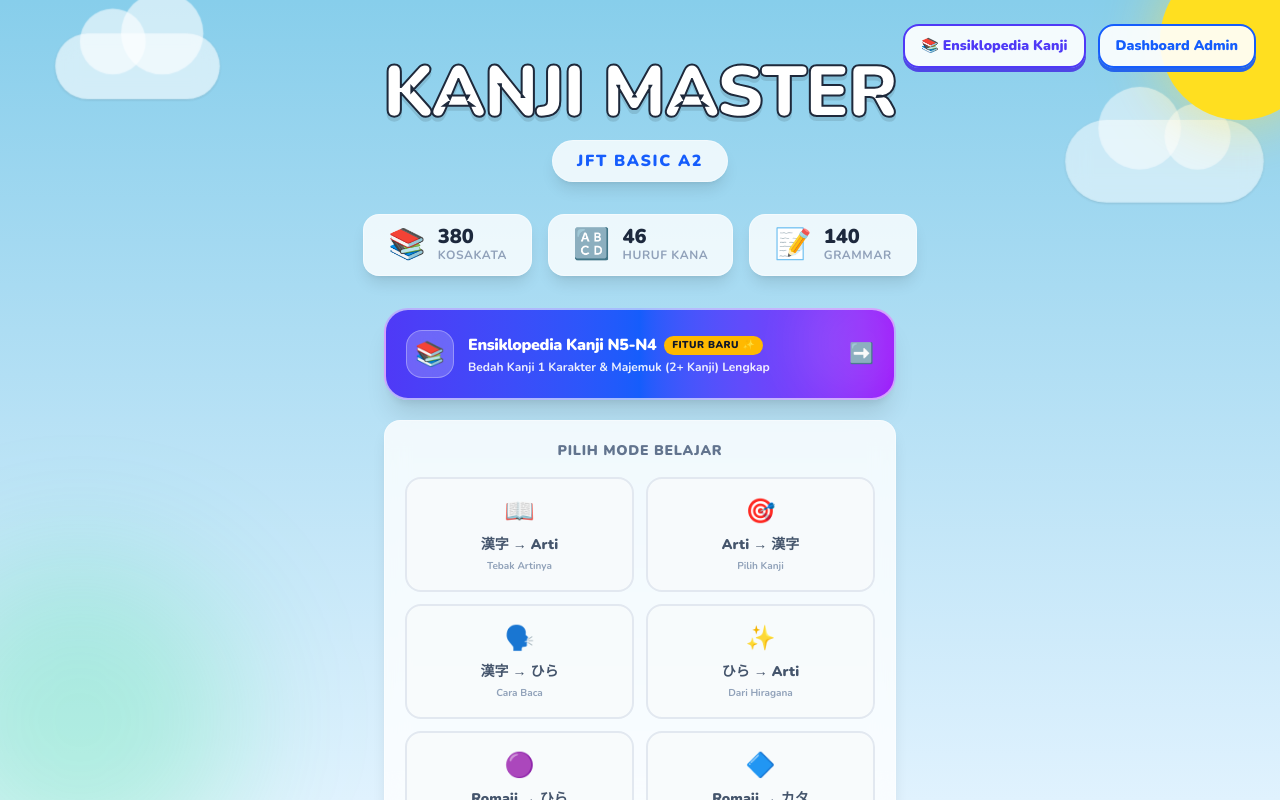
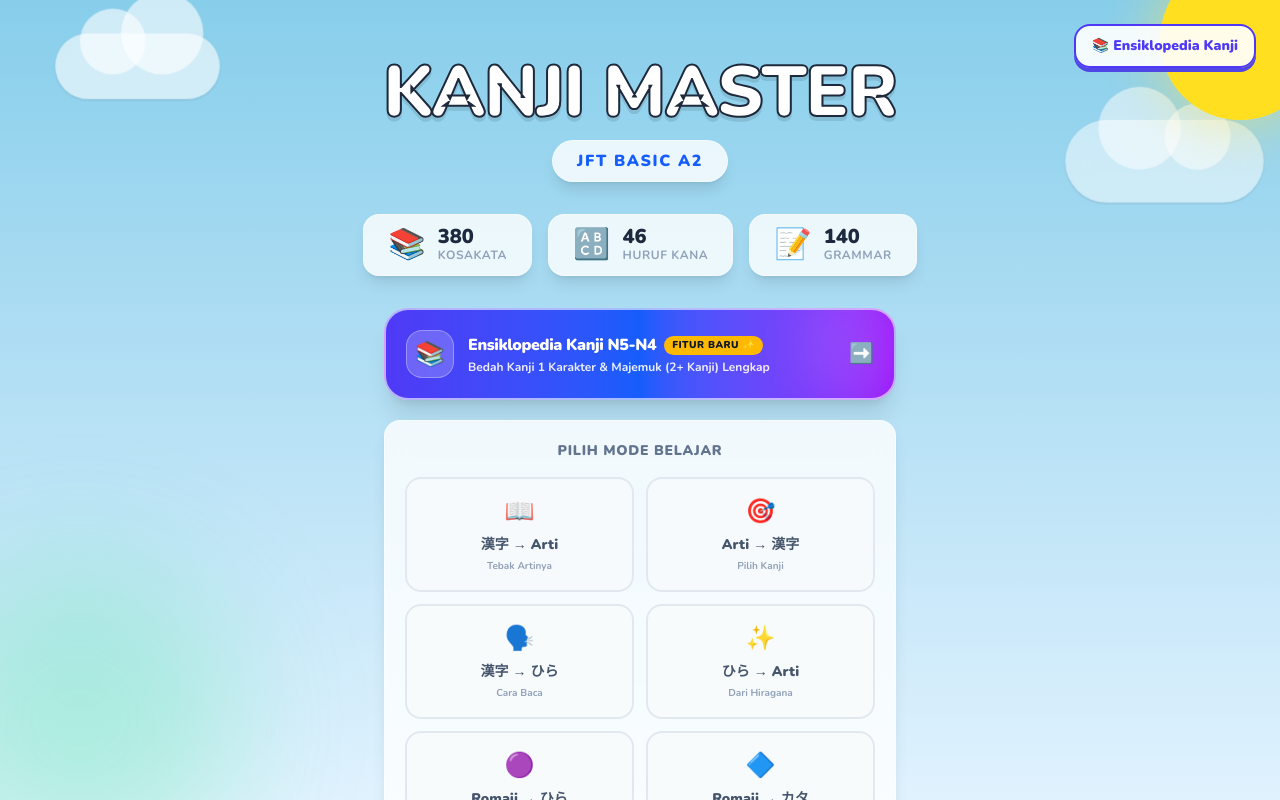
Before and after one commit to miqbaljaffar/kanji-game, a Next.js app: page / in a window 1280 px wide. Built offline with nearby package versions, Linux system fonts and the light colour scheme.

Commit message:
delete dashboard admin

```diff
--- a/app/page.tsx
+++ b/app/page.tsx
@@ -45,13 +45,6 @@ export default function Home() {
               className="bg-white/90 hover:bg-white text-indigo-600 px-4 py-2.5 rounded-2xl font-black shadow-[0_4px_0_rgb(79,70,229)] active:shadow-none active:translate-y-1 transition-all flex items-center gap-2 border-2 border-indigo-600 text-xs md:text-sm cursor-pointer"
             >
               📚 Ensiklopedia Kanji
-            </Link>
-
-            <Link
-              href="/dashboard"
-              className="hidden md:flex bg-white/90 text-blue-600 hover:bg-white px-4 py-2.5 rounded-2xl font-black shadow-[0_4px_0_rgb(37,99,235)] active:shadow-none active:translate-y-1 transition-all items-center gap-2 border-2 border-blue-600 text-xs md:text-sm cursor-pointer"
-            >
-              Dashboard Admin
             </Link>
           </div>
 
```
